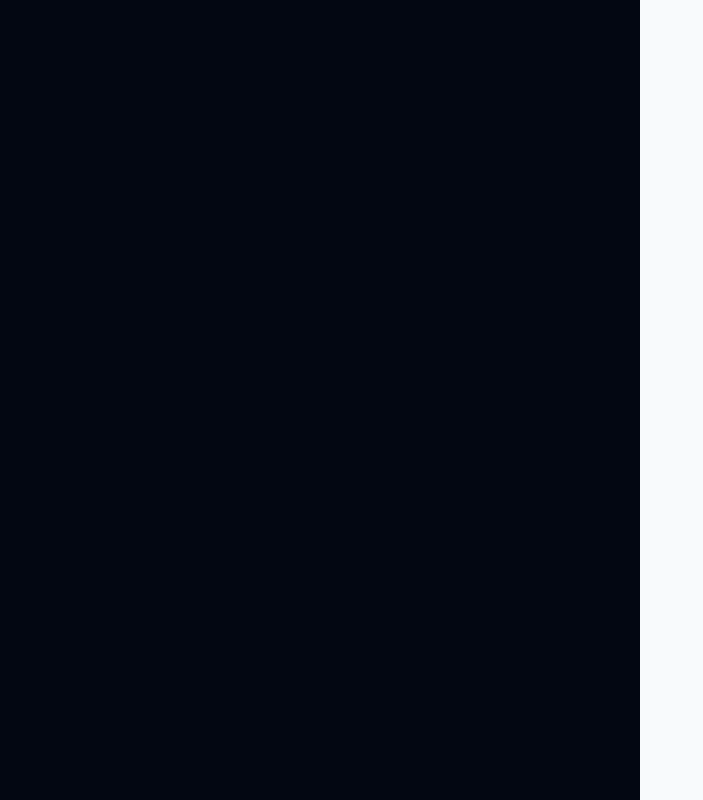
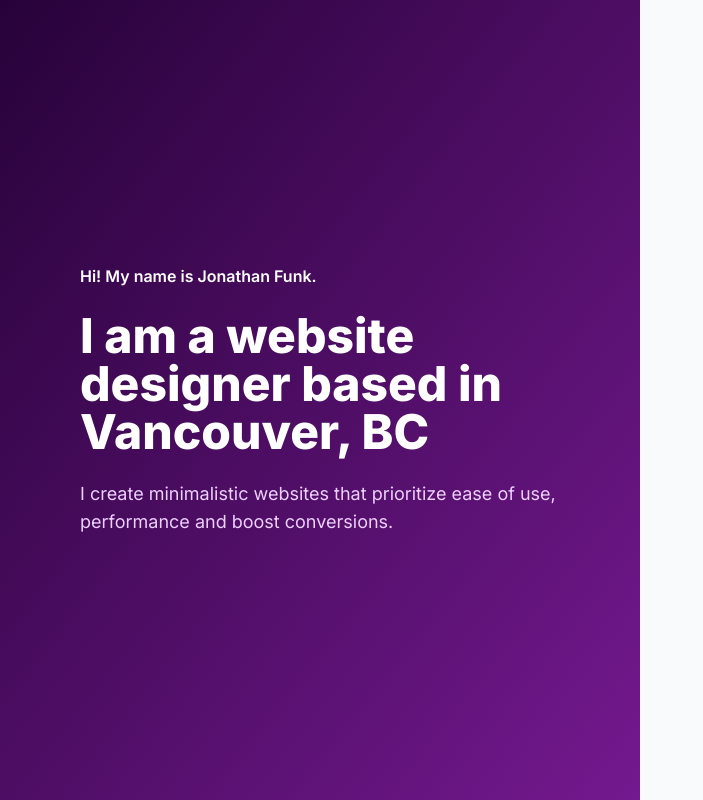
Before and after one commit to jonathanfunk/personal-site-v3, a Next.js app: page / in a window 1280 px wide. Shown: the whole page, without its empty margins (0-703 px from the left). Built offline with nearby package versions, Linux system fonts and the light colour scheme.

Commit message:
started on the hero component

```diff
--- a/app/page.js
+++ b/app/page.js
@@ -3,9 +3,9 @@ import Hero from './../components/Hero';
 
 export default function Home() {
 	return (
-		<div className=' flex'>
+		<div className='lg:flex'>
 			<Hero />
-			<main className='min-h-screen w-1/2 bg-slate-50'></main>
+			<main className='lg:min-h-screen lg:w-1/2 bg-slate-50'></main>
 		</div>
 	);
 }
--- a/components/Hero.js
+++ b/components/Hero.js
@@ -1,5 +1,18 @@
 const Hero = () => {
-	return <div className='min-h-screen w-1/2 bg-gray-950'></div>;
+	return (
+		<div className='min-h-96 p-8 flex items-center flex-wrap bg-gradient-to-br from-seance-950 to-seance-800 lg:min-h-screen lg:w-1/2 lg:px-20'>
+			<div className='text-white max-w-xl'>
+				<h4 className='font-semibold  mb-6'>Hi! My name is Jonathan Funk.</h4>
+				<h1 className='text-3xl lg:text-5xl font-extrabold  mb-6'>
+					I am a website designer based in Vancouver, BC
+				</h1>
+				<p className='text-seance-200 lg:text-lg'>
+					I create minimalistic websites that prioritize ease of use,
+					performance and boost conversions.
+				</p>
+			</div>
+		</div>
+	);
 };
 
 export default Hero;
--- a/tailwind.config.js
+++ b/tailwind.config.js
@@ -1,16 +1,31 @@
 /** @type {import('tailwindcss').Config} */
 module.exports = {
 	content: [
-    "./pages/**/*.{js,ts,jsx,tsx,mdx}",
-    "./components/**/*.{js,ts,jsx,tsx,mdx}",
-    "./app/**/*.{js,ts,jsx,tsx,mdx}",
+		'./pages/**/*.{js,ts,jsx,tsx,mdx}',
+		'./components/**/*.{js,ts,jsx,tsx,mdx}',
+		'./app/**/*.{js,ts,jsx,tsx,mdx}',
 	],
 	theme: {
 		extend: {
 			backgroundImage: {
-        "gradient-radial": "radial-gradient(var(--tw-gradient-stops))",
-        "gradient-conic":
-          "conic-gradient(from 180deg at 50% 50%, var(--tw-gradient-stops))",
+				'gradient-radial': 'radial-gradient(var(--tw-gradient-stops))',
+				'gradient-conic':
+					'conic-gradient(from 180deg at 50% 50%, var(--tw-gradient-stops))',
+			},
+			colors: {
+				seance: {
+					50: '#FBF4FF',
+					100: '#F6E8FF',
+					200: '#EED0FE',
+					300: '#E4ABFC',
+					400: '#D479F9',
+					500: '#A626D3',
+					600: '#A626D3',
+					700: '#8C1CAF',
+					800: '#74198F',
+					900: '#621A75',
+					950: '#270239',
+				},
 			},
 		},
 	},
```
Lines whose indentation alone changed are shown as unchanged.
